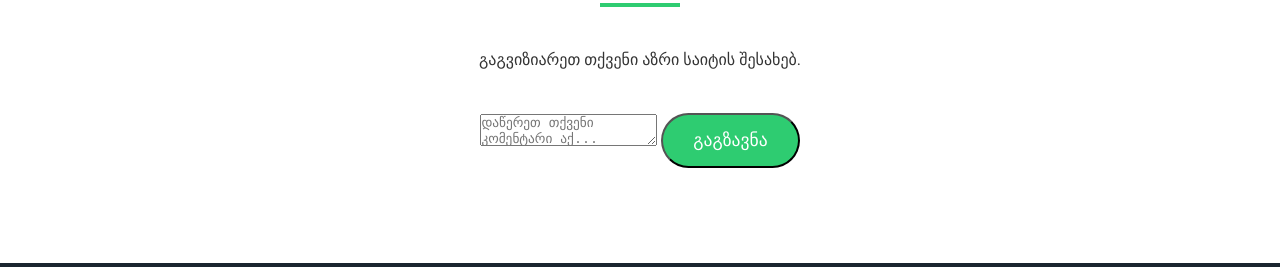
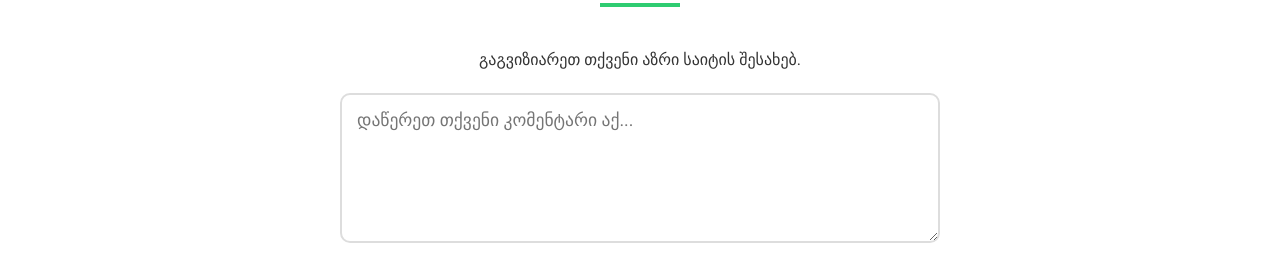
Before and after one commit to GurikaK77/Mdgradi-ganvitarebis-miznebi, a plain HTML site: page Index.html in a window 1280 px wide. Shown: the part 2928-3195 px from the top of the page. Drawn offline with Linux system fonts and the light colour scheme; a web font is replaced by a local one.

Commit message:
Update Style.css

```diff
--- a/Style.css
+++ b/Style.css
@@ -152,6 +152,8 @@ ul {
     padding: 15px 30px;
     border-radius: 30px;
     font-size: 1.1rem;
+    cursor: pointer;
+    border: none;
     transition: var(--transition);
 }
 
@@ -304,6 +306,29 @@ ul {
     margin-top: 10px;
 }
 
+/* --- კომენტარის ფორმა --- */
+.comment-form {
+    max-width: 600px;
+    margin: 0 auto;
+}
+
+.comment-form textarea {
+    width: 100%;
+    height: 150px;
+    padding: 15px;
+    border: 2px solid #ddd;
+    border-radius: 10px;
+    font-size: 1.1rem;
+    resize: vertical; /* მხოლოდ სიმაღლეში გაზრდის უფლება */
+    font-family: inherit;
+    transition: border-color 0.3s;
+}
+
+.comment-form textarea:focus {
+    outline: none;
+    border-color: var(--primary-color);
+}
+
 /* --- Footer --- */
 footer {
     background: #1a252f;
```
